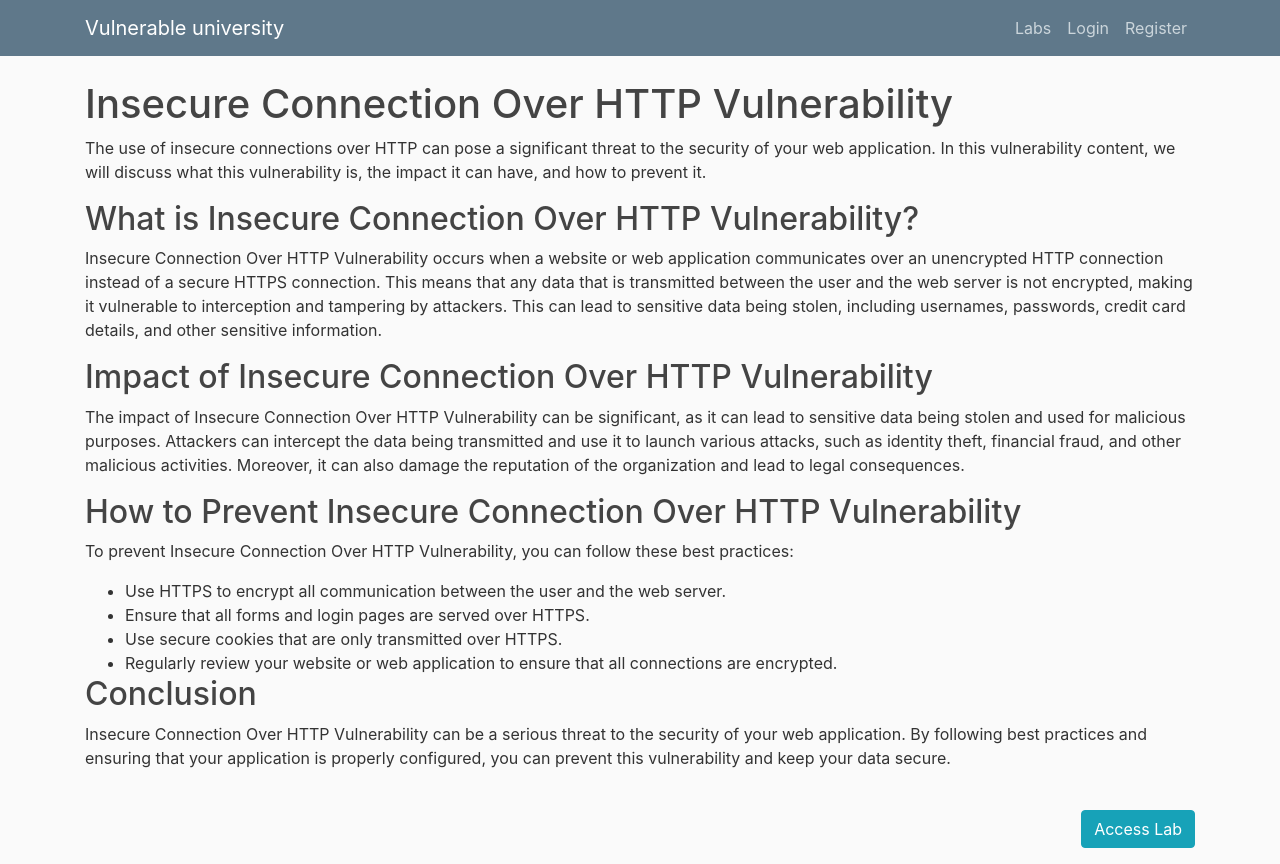
After one commit to abhhi-101/vulnerable-university, a Django app: page /http in a window 1280 px wide. The commit adds this page. Run offline with Django 3.2, Linux system fonts and the light colour scheme.

Commit message:
added http insecure connection

```diff
--- /dev/null
+++ b/vul_django/administrator/templates/administrator/http.html
@@ -0,0 +1,30 @@
+{% extends "administrator/base.html" %}
+{% block content %}
+<h1>Insecure Connection Over HTTP Vulnerability</h1>
+	<p>The use of insecure connections over HTTP can pose a significant threat to the security of your web application. In this vulnerability content, we will discuss what this vulnerability is, the impact it can have, and how to prevent it.</p>
+
+    <h2>What is Insecure Connection Over HTTP Vulnerability?</h2>
+<p>Insecure Connection Over HTTP Vulnerability occurs when a website or web application communicates over an unencrypted HTTP connection instead of a secure HTTPS connection. This means that any data that is transmitted between the user and the web server is not encrypted, making it vulnerable to interception and tampering by attackers. This can lead to sensitive data being stolen, including usernames, passwords, credit card details, and other sensitive information.</p>
+
+<h2>Impact of Insecure Connection Over HTTP Vulnerability</h2>
+<p>The impact of Insecure Connection Over HTTP Vulnerability can be significant, as it can lead to sensitive data being stolen and used for malicious purposes. Attackers can intercept the data being transmitted and use it to launch various attacks, such as identity theft, financial fraud, and other malicious activities. Moreover, it can also damage the reputation of the organization and lead to legal consequences.</p>
+
+<h2>How to Prevent Insecure Connection Over HTTP Vulnerability</h2>
+<p>To prevent Insecure Connection Over HTTP Vulnerability, you can follow these best practices:</p>
+<ul>
+	<li>Use HTTPS to encrypt all communication between the user and the web server.</li>
+	<li>Ensure that all forms and login pages are served over HTTPS.</li>
+	<li>Use secure cookies that are only transmitted over HTTPS.</li>
+	<li>Regularly review your website or web application to ensure that all connections are encrypted.</li>
+</ul>
+
+<h2>Conclusion</h2>
+<p>Insecure Connection Over HTTP Vulnerability can be a serious threat to the security of your web application. By following best practices and ensuring that your application is properly configured, you can prevent this vulnerability and keep your data secure.</p>
+
+</br>
+<div align="right"> <button class="btn btn-info" type="button"
+    onclick="window.location.href='/http'">Access Lab</button></div>
+</p>
+
+
+{% endblock content %}
--- a/vul_django/administrator/urls.py
+++ b/vul_django/administrator/urls.py
@@ -18,5 +18,6 @@ urlpatterns = [
     path("cmd_lab", views.cmd_lab, name="command_injection_lab"),
     path("db", views.db, name="db_injection"),
     path("db_info", views.db_info, name="db"),
-    path("debug", views.debug_lab, name="debug")
+    path("debug", views.debug_lab, name="debug"),
+    path("http", views.http, name="http")
 ]
--- a/vul_django/administrator/views.py
+++ b/vul_django/administrator/views.py
@@ -108,6 +108,9 @@ def db_info(request):
 #====== Debug
 def debug_lab(request):
     return render(request, 'administrator/debug.html')
+#====== HTTP
+def http(request):
+    return render(request, 'administrator/http.html')
 
 
 
```
Also changed, not shown: vul_django/administrator/templates/administrator/labs.html (+10 -0 lines).
